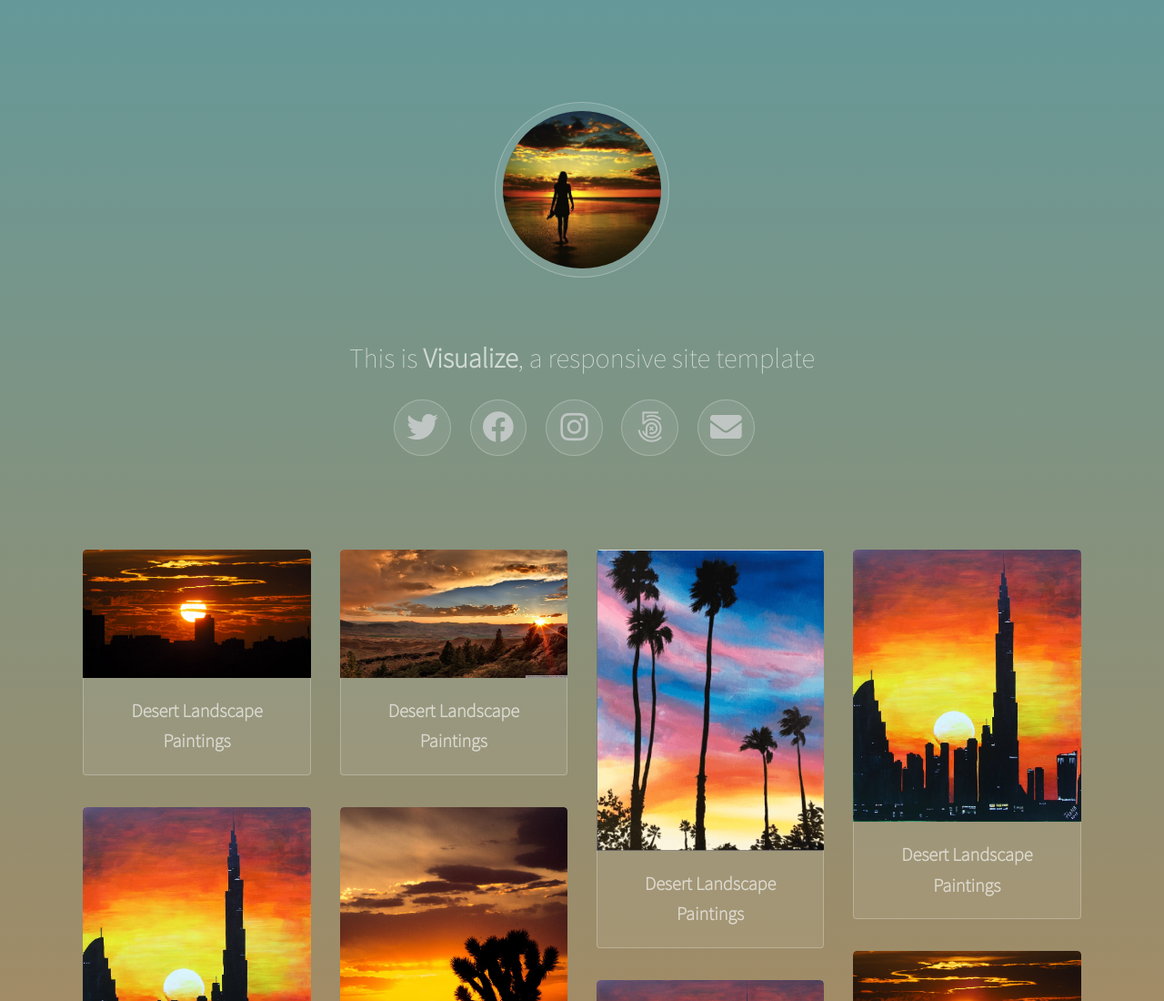
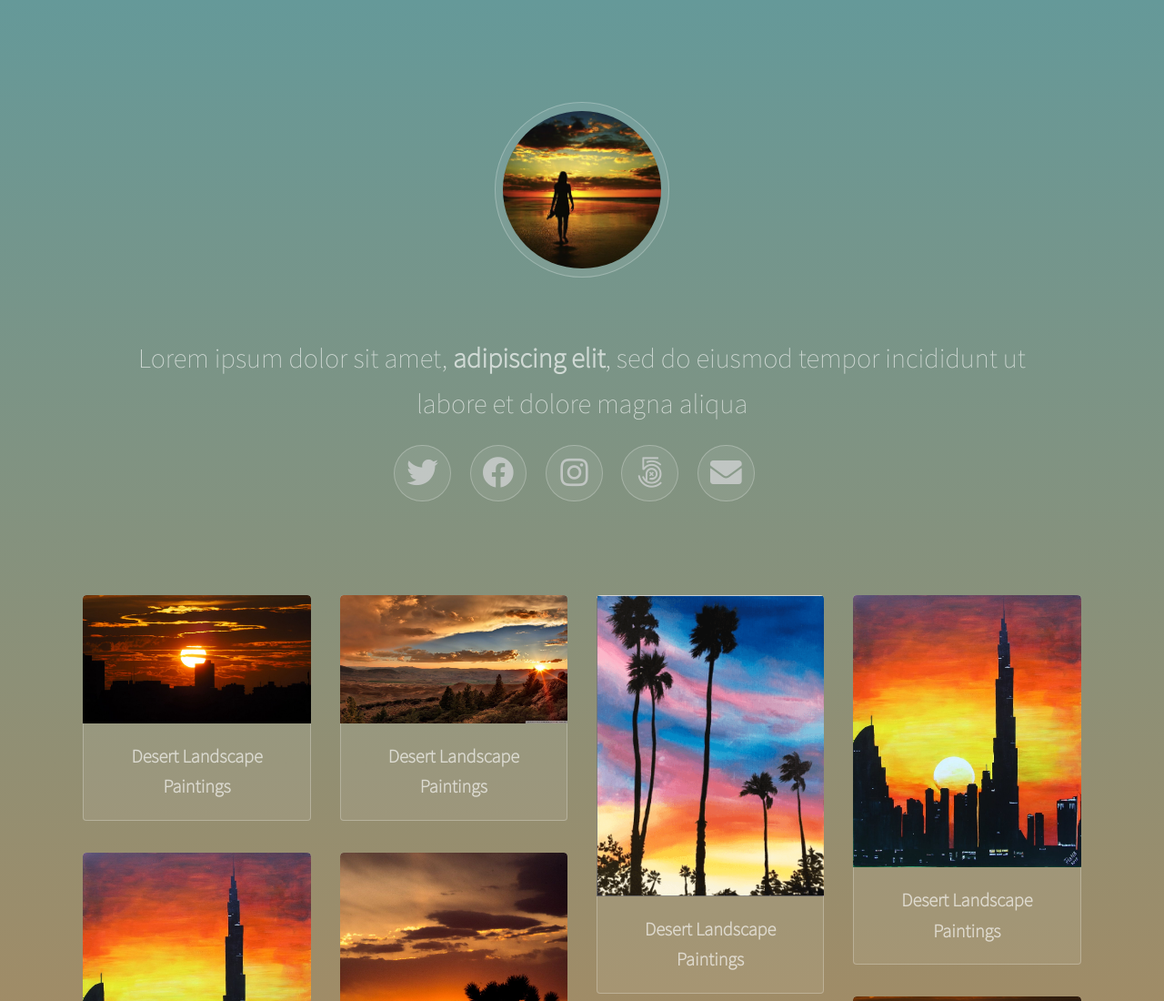
Before and after one commit to Cyangen/templates, a plain HTML site: page visualize/index.html in a window 1280 px wide. Shown: the top 1100 px of the page at 91% size. Drawn offline with Linux system fonts and the light colour scheme.

Commit message:
change title

```diff
--- a/visualize/index.html
+++ b/visualize/index.html
@@ -13,7 +13,7 @@
       <span class="avatar">
         <img src="img/avatar.jpg" alt="avatar">
       </span>
-      <h1>This is <strong>Visualize</strong>, a responsive site template</h1>
+      <h1>Lorem ipsum dolor sit amet, <strong>adipiscing elit</strong>, sed do eiusmod tempor incididunt ut labore et dolore magna aliqua</h1>
       <ul class="social_icons">
         <li>
           <a href="#" class="icon">
```
